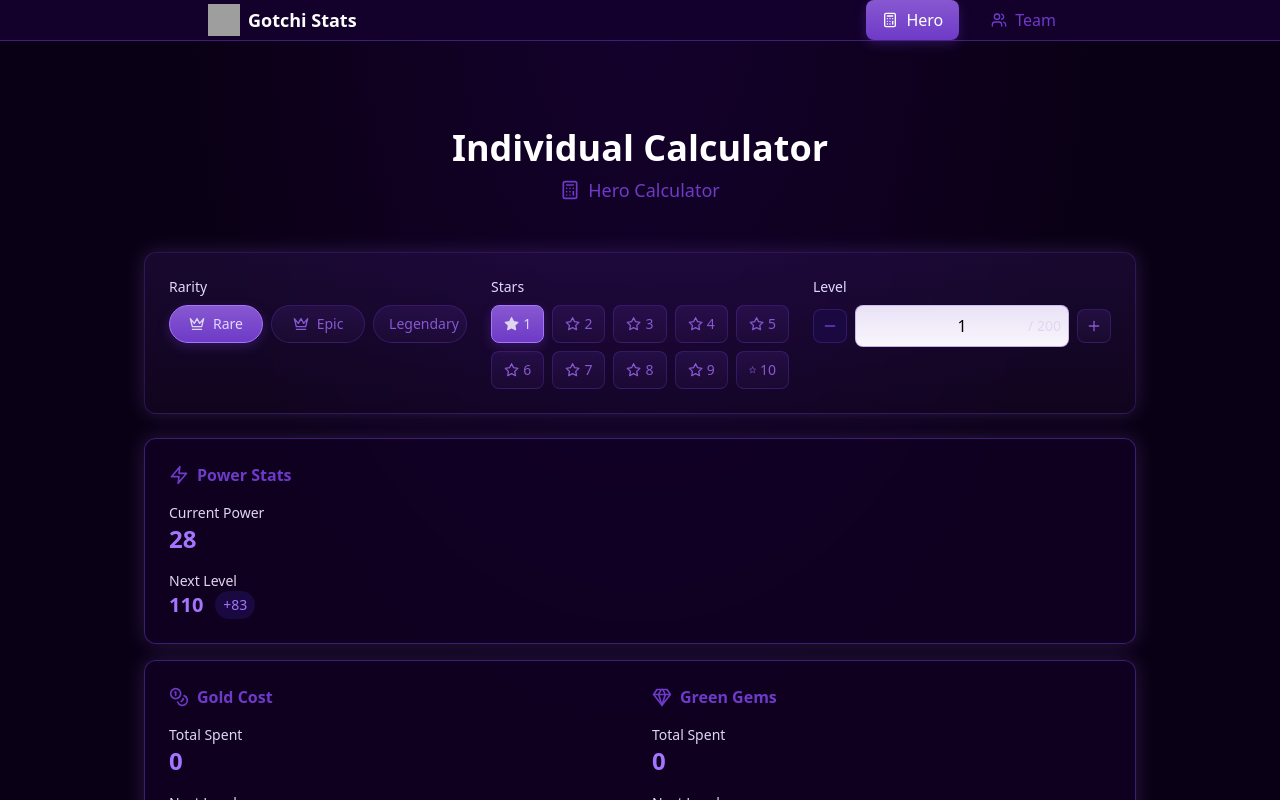
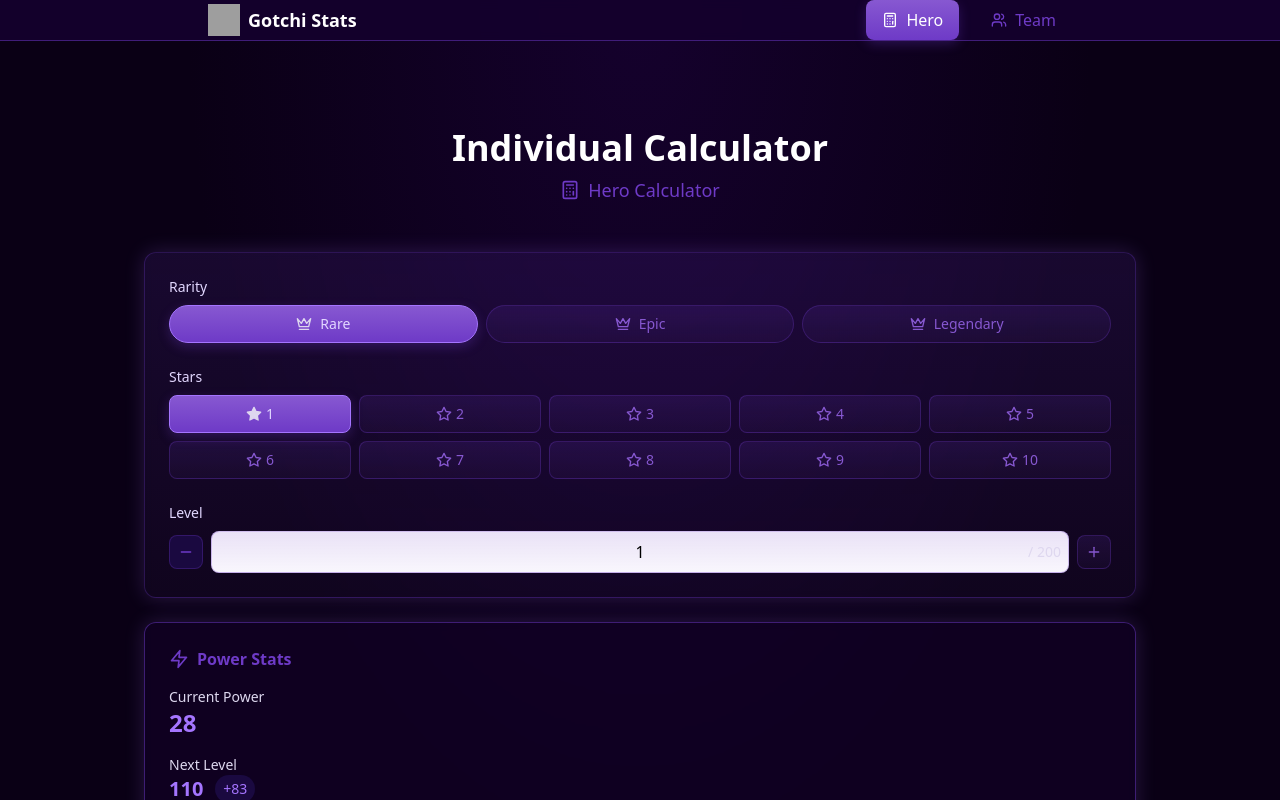
Before and after one commit to FloWsl/sb1-9pdmgk, a React (Vite) app: page / in a window 1280 px wide. Shown: the top 800 px of the page. Built offline with nearby package versions, Linux system fonts and the light colour scheme; grey boxes are pictures that could not be loaded.

Commit message:
Add files via upload
Laytout monification on wide screen for team page

```diff
--- a/src/components/HeroForm.tsx
+++ b/src/components/HeroForm.tsx
@@ -14,9 +14,13 @@ interface HeroFormProps {
 export function HeroForm({ rarity, stars, level, onChange }: HeroFormProps) {
   return (
     <div className="bg-container-gradient backdrop-blur-sm rounded-xl p-6 border border-galaxy-700 shadow-neon">
-      <div className="grid grid-cols-1 md:grid-cols-3 gap-6">
+      {/* Change to flex container with column/row responsive layout */}
+      <div className="flex flex-col space-y-6">
+        {/* Rarity Section */}
         <div>
-          <label className="block text-sm font-medium text-galaxy-50 mb-2">Rarity</label>
+          <label className="block text-sm font-medium text-galaxy-50 mb-2">
+            Rarity
+          </label>
           <div className="grid grid-cols-3 gap-2">
             {[0, 1, 2].map((r) => (
               <button
@@ -28,15 +32,24 @@ export function HeroForm({ rarity, stars, level, onChange }: HeroFormProps) {
                     : 'bg-container-gradient border-galaxy-700 text-galaxy-200 hover:bg-galaxy-800/50'
                 }`}
               >
-                <Crown className={`w-4 h-4 ${rarity === r ? 'text-galaxy-400' : 'text-galaxy-200'}`} />
-                <span className="text-sm font-medium">{RARITY_NAMES[r as Rarity]}</span>
+                <Crown
+                  className={`w-4 h-4 ${
+                    rarity === r ? 'text-galaxy-400' : 'text-galaxy-200'
+                  }`}
+                />
+                <span className="text-sm font-medium">
+                  {RARITY_NAMES[r as Rarity]}
+                </span>
               </button>
             ))}
           </div>
         </div>
 
+        {/* Stars Section */}
         <div>
-          <label className="block text-sm font-medium text-galaxy-50 mb-2">Stars</label>
+          <label className="block text-sm font-medium text-galaxy-50 mb-2">
+            Stars
+          </label>
           <div className="grid grid-cols-5 gap-2">
             {Array.from({ length: 10 }, (_, i) => i + 1).map((s) => (
               <button
@@ -49,7 +62,9 @@ export function HeroForm({ rarity, stars, level, onChange }: HeroFormProps) {
                 }`}
               >
                 <Star
-                  className={`w-4 h-4 ${stars === s ? 'text-galaxy-400' : 'text-galaxy-200'}`}
+                  className={`w-4 h-4 ${
+                    stars === s ? 'text-galaxy-400' : 'text-galaxy-200'
+                  }`}
                   fill={stars === s ? 'currentColor' : 'none'}
                 />
                 <span className="text-sm font-medium">{s}</span>
@@ -58,10 +73,13 @@ export function HeroForm({ rarity, stars, level, onChange }: HeroFormProps) {
           </div>
         </div>
 
-        <LevelInput
-          level={level}
-          onChange={(newLevel) => onChange({ level: newLevel })}
-        />
+        {/* Level Input Section */}
+        <div>
+          <LevelInput
+            level={level}
+            onChange={(newLevel) => onChange({ level: newLevel })}
+          />
+        </div>
       </div>
     </div>
   );
--- a/src/pages/TeamCalculator.tsx
+++ b/src/pages/TeamCalculator.tsx
@@ -112,7 +112,7 @@ export function TeamCalculator() {
           </div>
         </div>
 
-        <div className="grid lg:grid-cols-[1fr,2fr] gap-8">
+        <div className="grid lg:grid-cols-[1fr,2fr] gap-8 ">
           <div className="space-y-6">
             <div className="bg-galaxy-900/50 backdrop-blur-sm rounded-xl p-6 border border-galaxy-700/50 shadow-neon">
               <h2 className="text-xl font-bold text-galaxy-400 mb-6">Hero Editor</h2>
```
